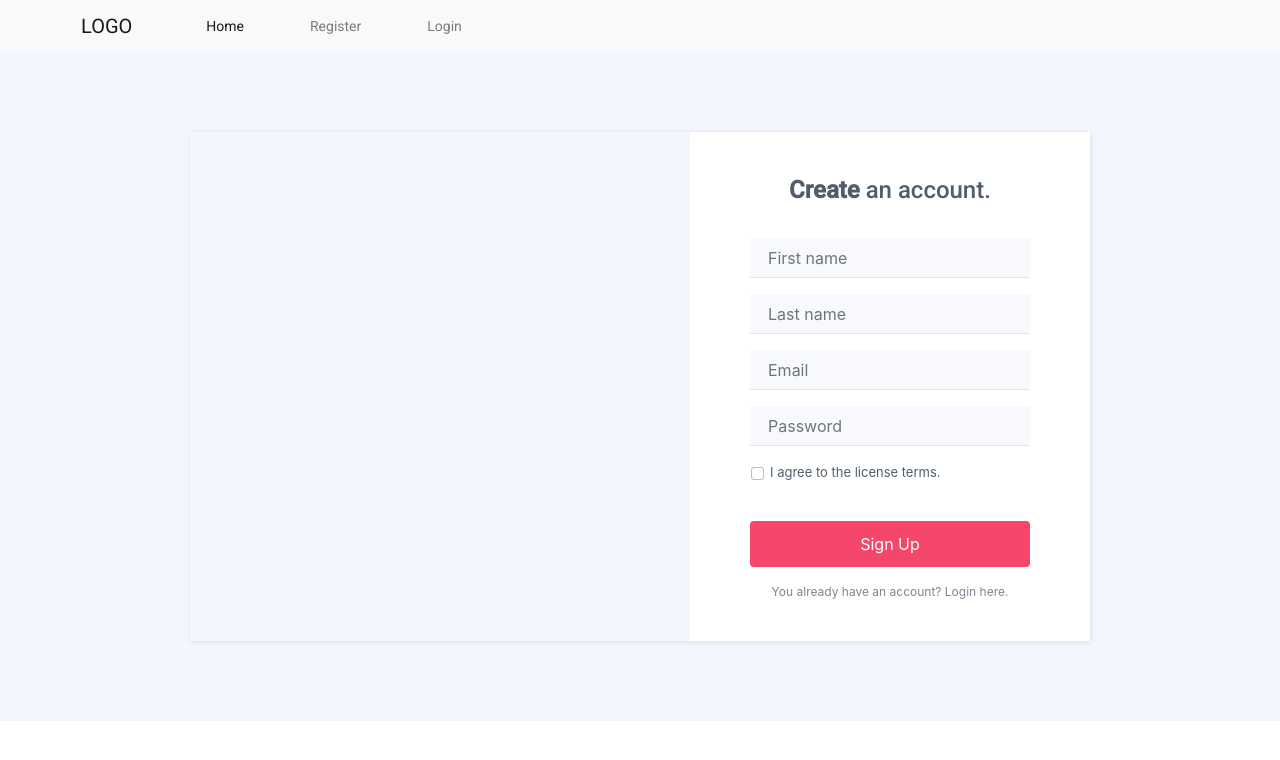
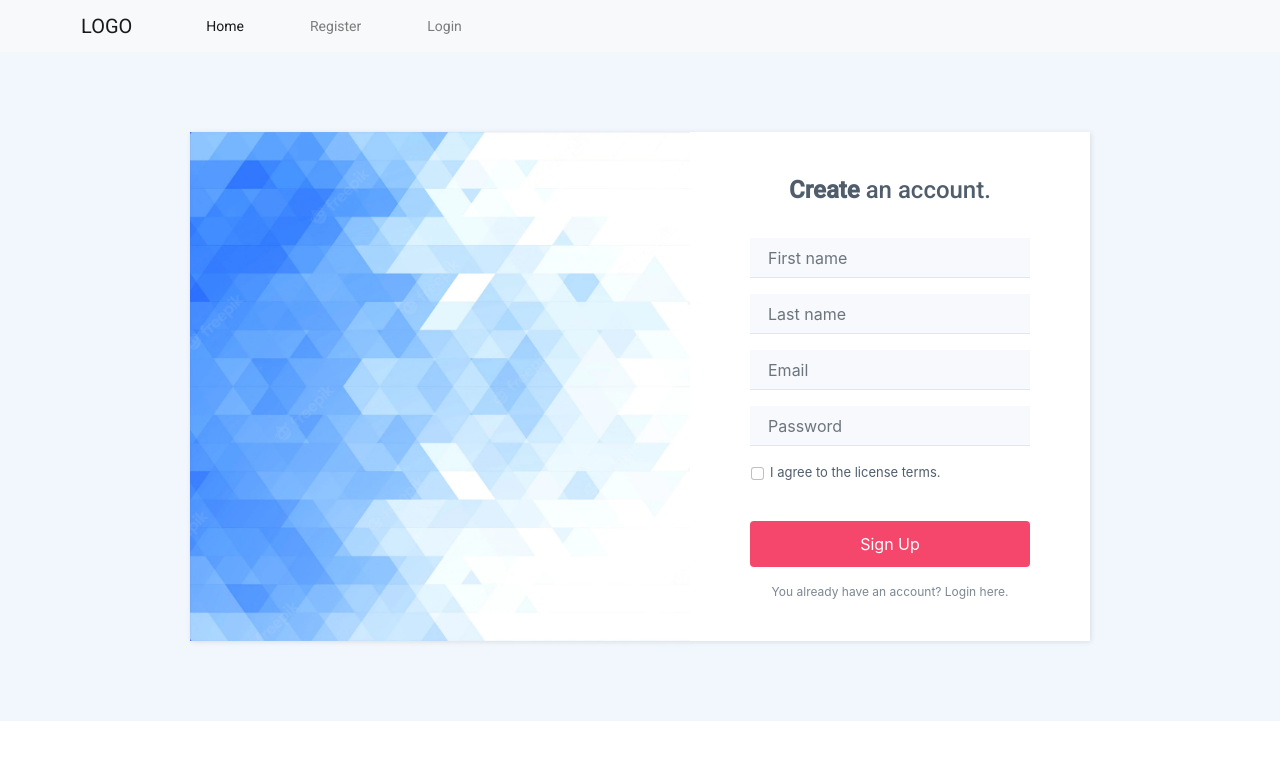
Before and after one commit to AlaaTurki/Mean_stack, an Angular app in the folder frontend/: page /register in a window 1280 px wide. Shown: the top 760 px of the page. Built offline with nearby package versions, Linux system fonts and the light colour scheme.

Commit message:
wa7el fel login help plz

```diff
--- a/frontend/src/app/login/login.component.html
+++ b/frontend/src/app/login/login.component.html
@@ -1,4 +1,4 @@
-//login form.htm
+<!-- //login form.htm
 <!DOCTYPE html>
 <html>
 
@@ -23,7 +23,6 @@
             <div class="form-group"><input class="form-control" type="password" name="password" placeholder="Password" ngModel></div>
             <div class="form-group"><button class="btn btn-primary btn-block" type="submit">Log In</button></div>
 
-            <!-- <input type="submit" value="Register" class="registerbtn" matButton> -->
 
         </form>
     </div>
@@ -32,4 +31,4 @@
 </body>
 
 
-</html>
+</html> -->
--- a/frontend/src/app/login/login.component.ts
+++ b/frontend/src/app/login/login.component.ts
@@ -9,7 +9,9 @@ export class LoginComponent implements OnInit {
 
   constructor() { }
 
-  ngOnInit(): void {
-  }
+  ngOnInit(): void { }
+
+
+
 
 }
--- a/frontend/src/app/register/register.component.css
+++ b/frontend/src/app/register/register.component.css
@@ -65,7 +65,7 @@ a {
   .register-photo .image-holder {
     display:table-cell;
     width:auto;
-    /* background:url(../../assets/img/meeting.jpg); */
+    background:url(../../../assets/img/meeting.jpg);
     background-size:cover;
   }
 
```
Also changed, not shown: frontend/assets/img/meeting.jpg (added).
